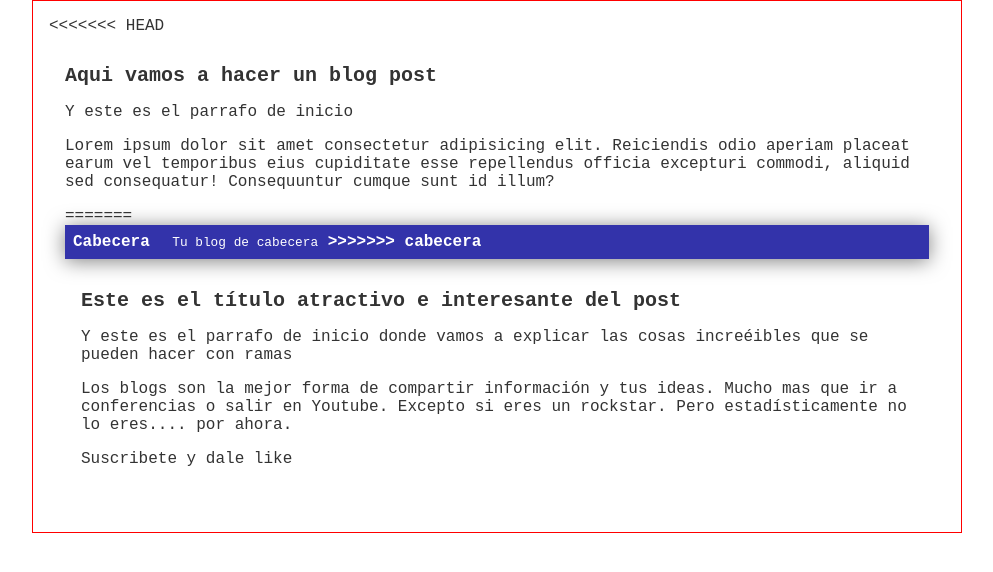
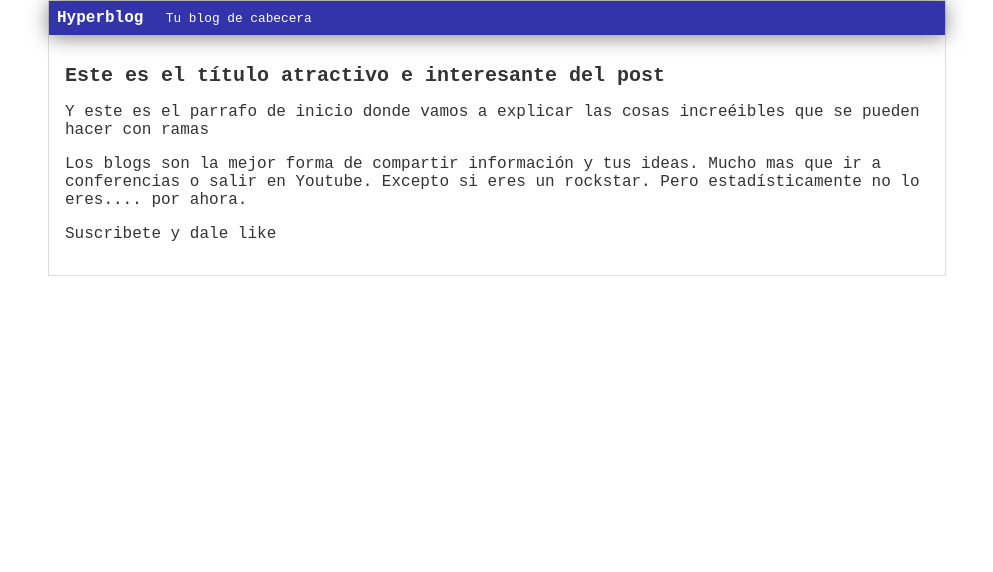
Before and after one commit to jta1223/hyperblog, a plain HTML site: page index.html in a window 1280 px wide. Shown: the whole page, without its empty margins (143-1136 px from the left). Drawn offline with Linux system fonts and the light colour scheme.

Commit message:
Cambios nuevos al master

```diff
--- a/css/style.css
+++ b/css/style.css
@@ -1,19 +1,11 @@
-body {
+body
+{
     color: #333;
     text-align: center;
     font-family: 'Courier New', Courier, monospace;
     font-size: 16px;
     margin: 0;
     padding: 0;
-}
-
-#container{
-  width: 70%;
-  padding: 1em;
-  text-align: left;
-  border: 1px solid red;
-  margin: 0 auto;
-
 }
 
 #cabecera
@@ -33,10 +25,19 @@ body {
     font-size: 0.8em;
 }
 
-#container h1 {
+#container
+{
+    width: 70%;
+    padding: 0;
+    text-align: left;
+    border: 1px solid #DDD;
+    margin: 0 auto;
+}
+
+#container h1
+{
     font-size: 20px;
 }
-
 #post
 {
     padding: 1em;
--- a/index.html
+++ b/index.html
@@ -8,16 +8,9 @@
 </head>
 <body>
   <div id="container">
-<<<<<<< HEAD
-    <div id="post">
-      <h1>Aqui vamos a hacer un blog post</h1>
-      <p>Y este es el parrafo de inicio</p>
-      <p>Lorem ipsum dolor sit amet consectetur adipisicing elit. Reiciendis odio aperiam placeat earum vel temporibus eius cupiditate esse repellendus officia excepturi commodi, aliquid sed consequatur! Consequuntur cumque sunt id illum?</p>
-=======
     <div id="cabecera">
-      Cabecera
+        Hyperblog
         <span id="tagline">Tu blog de cabecera</span>
->>>>>>> cabecera
     </div>
     <div id="post">
         <h1>Este es el título atractivo e interesante del post</h1>
```
Lines whose indentation alone changed are shown as unchanged.
